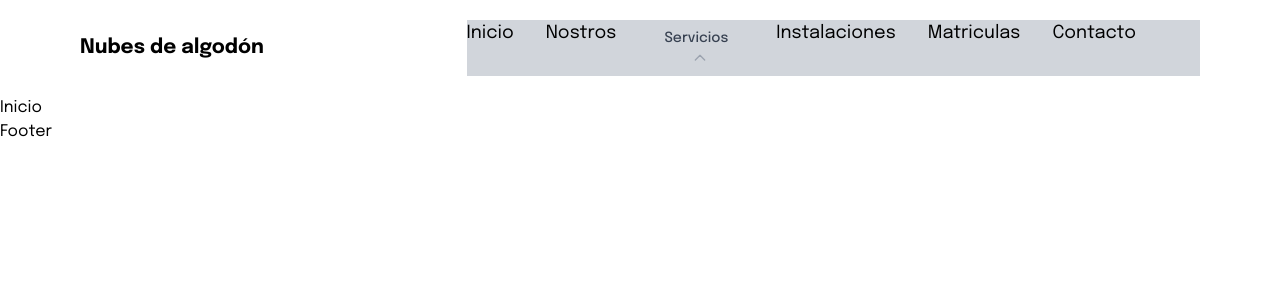
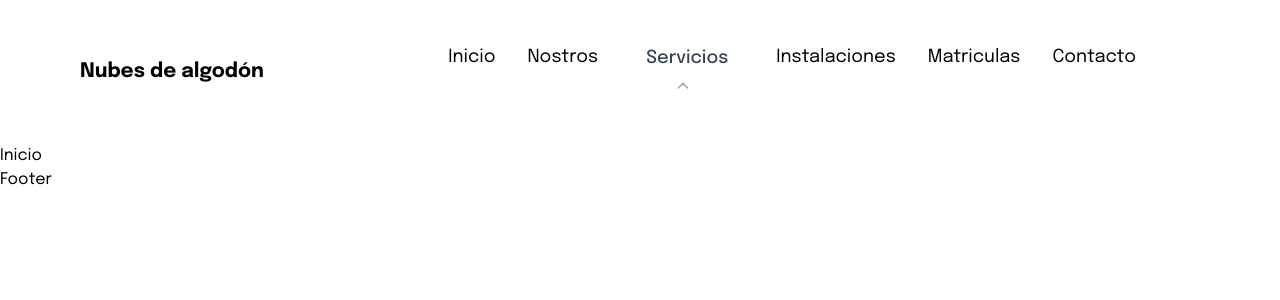
Before and after one commit to FedeSabi/proyecto-Jardin-de-Infantes, a React (Vite) app in the folder Front/: page / in a window 1280 px wide. Shown: the top 300 px of the page. Built offline with nearby package versions, Linux system fonts and the light colour scheme.

Commit message:
se modifico el navbar y se agrego dropdown en menu burger

```diff
--- a/Front/src/components/Navbar.jsx
+++ b/Front/src/components/Navbar.jsx
@@ -26,7 +26,7 @@ const Navbar = () => {
                 <div className="flex items-center flex-1">
                     <span className="text-xl font-bold">Nubes de algodón</span>
                 </div>
-                <div className="bg-gray-300 lg:flex md:flex lg:flex-1 items-center justify-end font-normal hidden">
+                <div className=" py-6 lg:flex md:flex lg:flex-1 items-center justify-end font-normal hidden">
                     <div className="flex-10">
                         <ul className="flex gap-8 mr-16 text-[18px]">
                             <NavLink to="/Inicio" text="Inicio" />
@@ -44,7 +44,7 @@ const Navbar = () => {
                             <ul className="text-left text-xl p-20 ">
                             <NavLink to="Inicio" text="Inicio" />
                             <NavLink to="Nosotros" text="Nosotros" />
-                            <NavLink to="/Servicios" text="Servicios" />
+                            <Dropdown className="text-xxxl  " to="/Servicios" text="Servicios" />
                             <NavLink to="/Instalaciones" text="Instalaciones" />
                             <NavLink to="/Matriculas" text="Matriculas" />
                             <NavLink to="/Contacto" text="Contacto" />
--- a/Front/src/pages/Dropdown.jsx
+++ b/Front/src/pages/Dropdown.jsx
@@ -16,10 +16,10 @@ function Dropdown({ to, text }) {
     <div className="relative inline-block text-left">
       <button
         onClick={toggleDropdown}
-        className="px-4 py-2 text-sm font-medium text-gray-700 hover:bg-gray-100 focus:outline-none focus:ring-2 focus:ring-offset-2 focus:ring-offset-gray-100 focus:ring-blue-500"
+        className="px-4 py-0 text-lg font-medium text-gray-700 hover:bg-gray-100 focus:outline-none focus:ring-2 focus:ring-offset-2 focus:ring-offset-gray-100 focus:ring-blue-500"
       >
         {text}
-        <i className={`ml-2 ${isOpen ? 'transform rotate-180' : ''} text-gray-400`}>
+        <i className={`mr-2 ${isOpen ? 'transform rotate-180' : ''} text-gray-400`}>
         <svg xmlns="http://www.w3.org/2000/svg" className="h-4 w-4 inline-block" fill="none" viewBox="0 0 24 24" stroke="currentColor">
         <path strokeLinecap="round" strokeLinejoin="round" strokeWidth="2" d={isOpen ? "M19 9l-7 7-7-7" : "M5 15l7-7 7 7"} />
         </svg>
```
